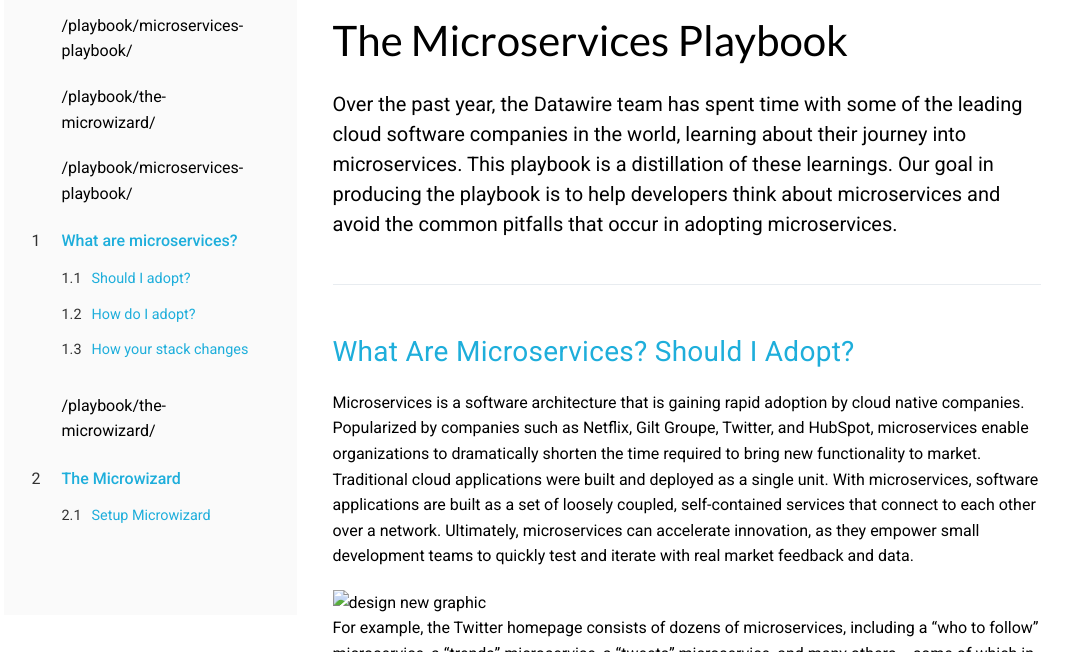
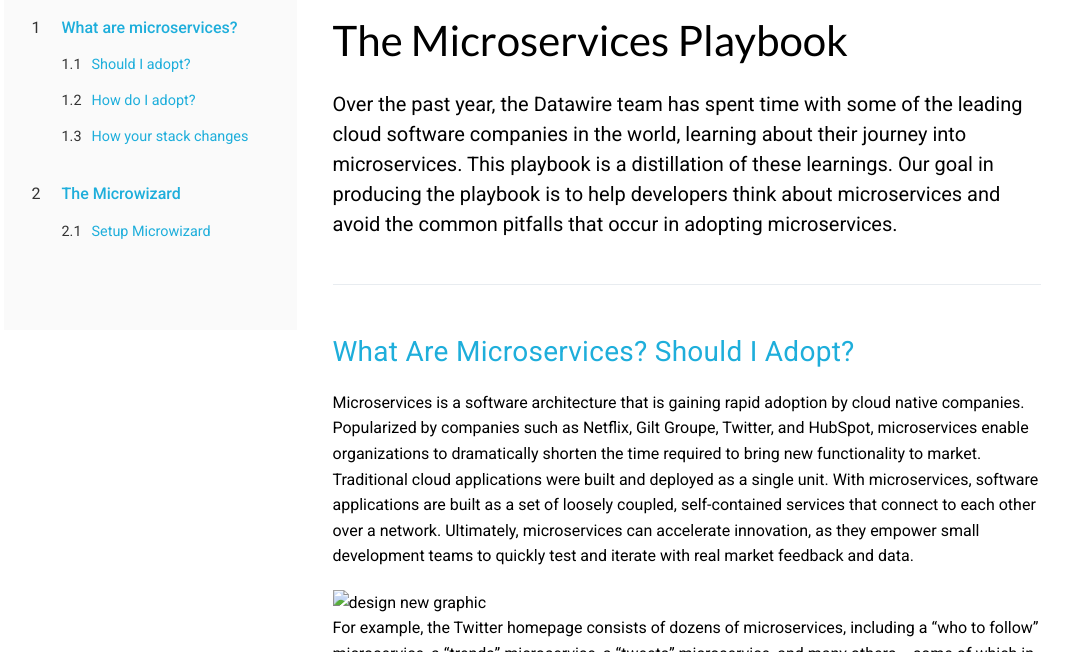
Before and after one commit to datawire/playbook, a Jekyll site: the page built from index.html, in a window 1280 px wide and 900 px high, cut to the strip 248-900 px from the top of the window. Shown: the whole strip, without its empty margins (51-1120 px from the left). Built offline with Jekyll 4.4.1, drawn with Linux system fonts in a browser that asks for light colours.

Commit message:
remove test tags

```diff
--- a/_includes/sidenav.html
+++ b/_includes/sidenav.html
@@ -1,10 +1,6 @@
 <ol class="toc">
-  {% for page in site.playbook %}
-    <p>{{page.url}}</p>
-  {% endfor %}
   {% for page in site.data.playbook %}
     {% assign page_url = page | prepend:"/playbook/" | append:"/" %}
-    <p>{{page_url}}</p>
     {% assign p = site.playbook | where:"url",page_url | first %}
   <li><span class="toc-heading"><a href="{{ site.baseurl }}{{ p.url }}">{{ p.title }}</a></span>
     <ol>
```
